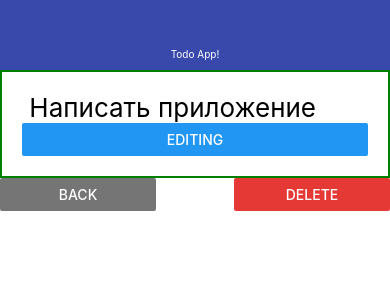
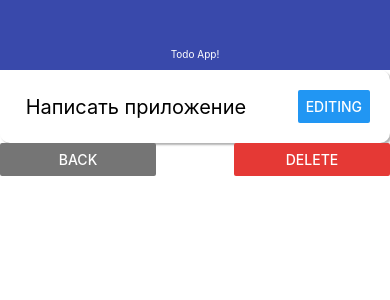
Before and after one commit to EvgenPrushk/ReactNative, a React Native app: screen / in a window 390 px wide. Shown: the top 300 px of the page. Built offline with nearby package versions, Linux system fonts and the light colour scheme.

Commit message:
feat: add AppCard

```diff
--- a/src/components/ui/AppCard.js
+++ b/src/components/ui/AppCard.js
@@ -1,13 +1,25 @@
 import React from "react";
 import { View, StyleSheet } from "react-native";
-export const AppCard = (props) => (
-  <View style={styles.default}>{props.children}</View>
+export const AppCard = props => (
+  // add styles in AppCard +styles in props!!!
+  // <View style={{...styles.default, ...props.style}}>{props.children}</View>
+  <View style={ styles.default }>{props.children}</View>
 );
 
 const styles = StyleSheet.create({
   default: {
     padding: 20,
-    borderWidth: 2,
-    borderColor: "green",
-  },
+    flexDirection: "row",
+    justifyContent: "space-between",
+    alignItems: "center",
+    // shadow in ReactNative
+    shadowColor: "#000",
+    shadowRadius: 2,
+    shadowOpacity: 0.3,
+    shadowOffset: { width: 2, height: 2 },
+    //for use elevation = shadow
+    elevation: 8,
+    backgroundColor: "#fff",
+    borderRadius: 10
+  }
 });
--- a/src/screens/TodoScreen.js
+++ b/src/screens/TodoScreen.js
@@ -6,7 +6,7 @@ import { AppCard } from "../components/ui/AppCard";
 export const TodoScreen = ({ goBack, todo }) => {
   return (
     <View>
-      <AppCard>
+      <AppCard style={styles.card}>
         <Text style={styles.title}>{todo.title}</Text>
         <Button title="Editing"></Button>
       </AppCard>
@@ -15,6 +15,7 @@ export const TodoScreen = ({ goBack, todo }) => {
         <View style={styles.button}>
           <Button title="Back" onPress={goBack} color={THEME.GRAY_COLOR} />
         </View>
+
         <View style={styles.button}>
           <Button
             title="Delete"
@@ -32,10 +33,14 @@ const styles = StyleSheet.create({
     flexDirection: "row",
     justifyContent: "space-between",
   },
+  card: {
+    marginBottom: 20,
+    padding: 15
+  },
   button: {
     width: "40%",
   },
   title: {
-    fontSize: 26,
+    fontSize: 20
   },
 });
```
